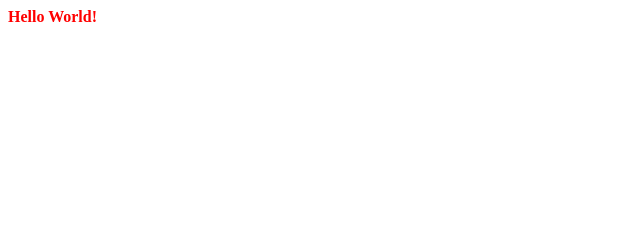
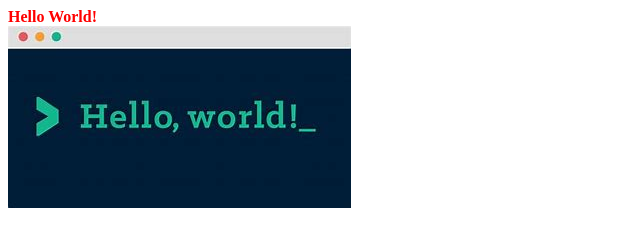
Before and after one commit to GalluFrancesco/htmlcss-hello, a plain HTML site: page index.html in a window 1280 px wide. Shown: the whole page, without its empty margins (0-640 px from the left). Drawn offline with Linux system fonts and the light colour scheme.

Commit message:
Aggiunta Immagine

```diff
--- a/index.html
+++ b/index.html
@@ -10,5 +10,7 @@
 </head>
 <body>
     <b class="colore">Hello World!</b>
+    <br />
+    <img src="HelloWorld.jpg" alt="">
 </body>
 </html>
```
Also changed, not shown: HelloWorld.jpg (added).
